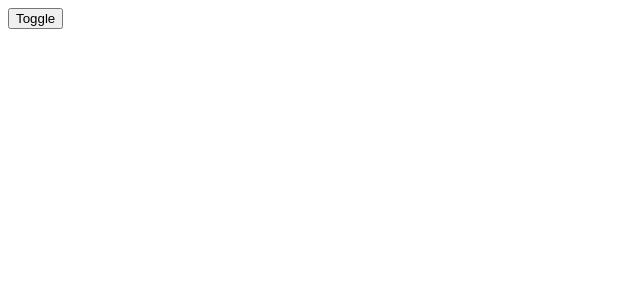
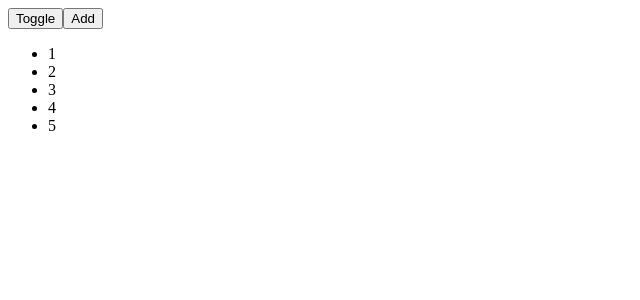
Before and after one commit to amm834/vue-zero-to-mastery, a Vue app in the folder animations/: page / in a window 1280 px wide. Shown: the top 300 px of the page, without its empty margins (0-640 px from the left). Built offline with nearby package versions, Linux system fonts and the light colour scheme.

Commit message:
Using transition-group with lists

```diff
--- a/animations/src/App.vue
+++ b/animations/src/App.vue
@@ -9,7 +9,7 @@
             <h1 v-if="flage">Hello World</h1>
         </transition>-->
 
-    <transition
+    <!--    <transition
             @before-enter="beforeEnter"
             @enter="enter"
             @after-enter="afterEnter"
@@ -20,7 +20,19 @@
             name="zoom"
         >
             <h1 v-if="flag">Animation with JavaScript</h1>
-    </transition>
+        </transition>-->
+    <button @click="addItem()">Add</button>
+    <ul>
+        <transition-group name="fade">
+            <li v-for="(number,index) in numbers"
+                @click="removeItem(index)"
+                :key="index"
+            >
+                {{ number }}
+            </li>
+        </transition-group>
+    </ul>
+
 
 </template>
 
@@ -29,7 +41,8 @@
     name: "App",
     data() {
         return {
-            flag: false
+            flag: false,
+            numbers: [1, 2, 3, 4, 5]
         }
     },
     methods: {
@@ -56,6 +69,14 @@
         },
         afterLeave(el) {
             console.log('after-leave', el)
+        },
+        addItem() {
+            const randomNumber = Math.floor(Math.random() * 100 + 1)
+            const index = Math.floor(Math.random() * this.numbers.length)
+            this.numbers.splice(index, 0, randomNumber)
+        },
+        removeItem(index) {
+            this.numbers.splice(index, 1)
         }
 
     }
@@ -74,12 +95,12 @@
 }
 
 .fade-enter-active {
-    transition: all 3s linear;
+    transition: all .25s linear;
 }
 
 .fade-leave-to {
     opacity: 0;
-    transition: all 3s linear;
+    transition: all .25s linear;
 }
 
 @keyframes zoom-in {
```
Lines whose indentation alone changed are shown as unchanged.
